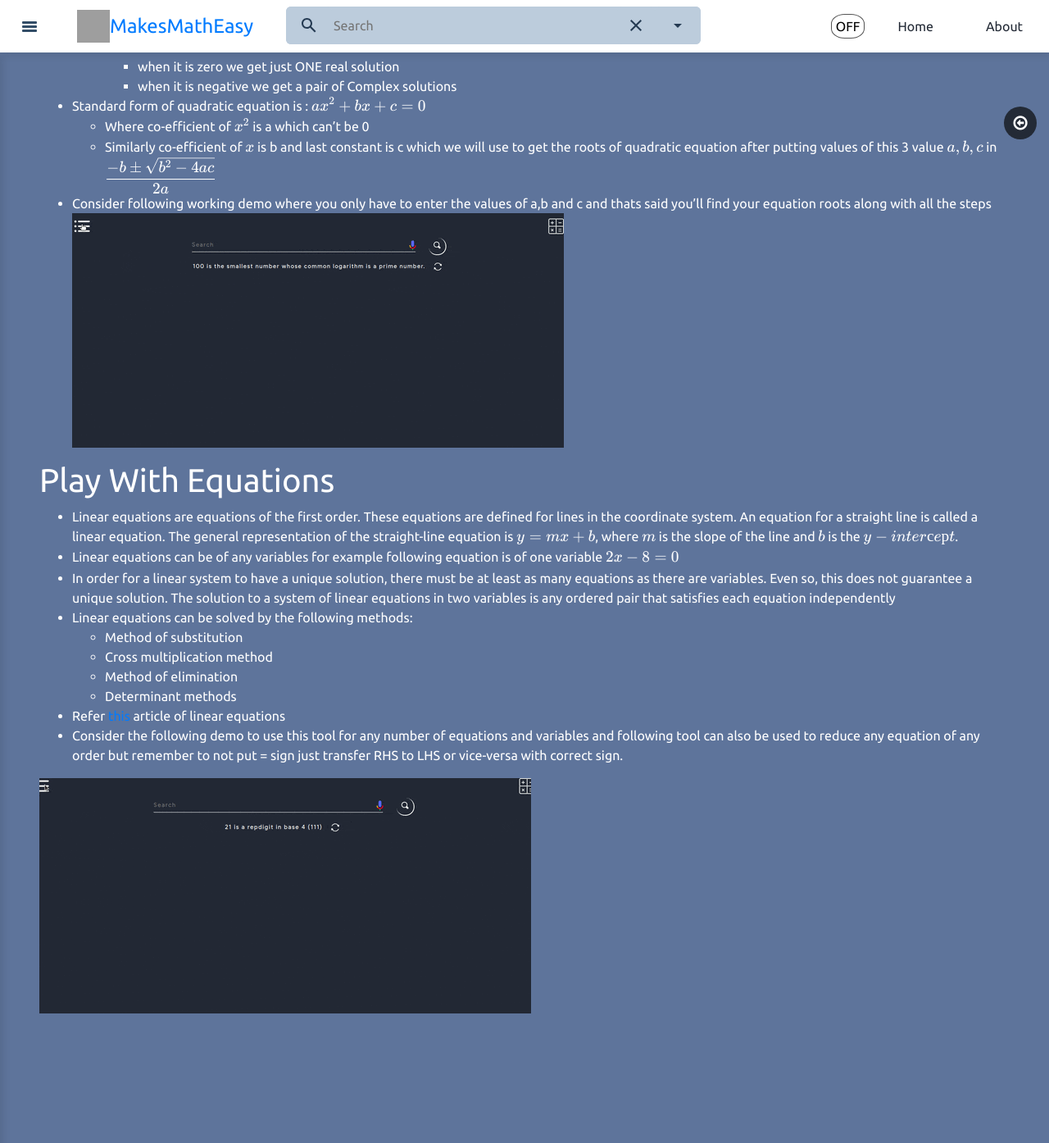
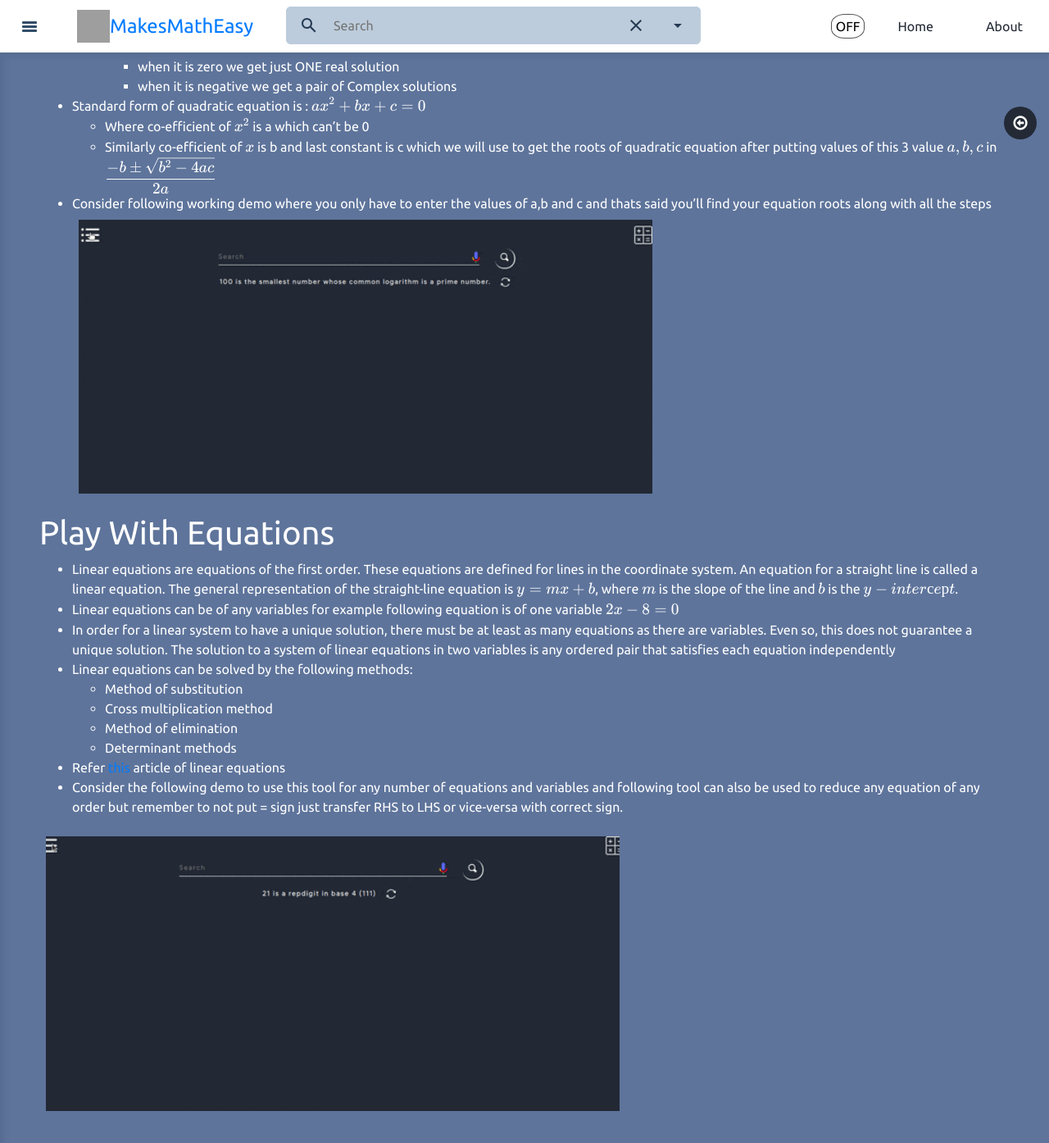
Before and after one commit to makesmatheasy/makesmatheasy-documentation, a Jekyll site: the page built from docs/equations.md, in a window 1280 px wide and 1400 px high, scrolled down 685 px. Shown: the top 1394 px of the window at 82% size. Built offline with Jekyll 4.4.1, drawn with Linux system fonts in a browser that asks for light colours; nearby versions of some CDN libraries; before the commit the page ends 1985 px from its top, so only the background shows below that; grey boxes are pictures that could not be loaded.

Commit message:
Equations made responsive

```diff
--- a/docs/equations.md
+++ b/docs/equations.md
@@ -25,7 +25,7 @@ $$ (α, β) = \dfrac{-b\pm\sqrt{b^2-4ac}}{2a} $$ where (α, β) are roots such t
   - Where co-efficient of $$ x^2 $$ is a which can't be 0
   - Similarly co-efficient of $$ x $$ is b and last constant is c which we will use to get the roots of quadratic equation after putting values of this 3 value $$ a,b,c $$ in $$ \dfrac{-b\pm\sqrt{b^2-4ac}}{2a} $$
 - Consider following working demo where you only have to enter the values of a,b and c and thats said you'll find your equation roots along with all the steps
-![Quadratic Equation](../public/gifs/Roots_of_equation.gif)
+![Quadratic Equation](../public/gifs/Roots_of_equation.gif){:#eqn-edit}
 
 
 # Play With Equations
@@ -40,4 +40,4 @@ $$ (α, β) = \dfrac{-b\pm\sqrt{b^2-4ac}}{2a} $$ where (α, β) are roots such t
 - Refer [this](https://byjus.com/maths/linear-equations/) article of linear equations
 - Consider the following demo to use this tool for any number of equations and variables and following tool can also be used to reduce any equation of any order but remember to not put = sign just transfer RHS to LHS or vice-versa with correct sign.
 
-![Linear Equations](../public/gifs/Solve+varibalies.gif)
+![Linear Equations](../public/gifs/Solve+varibalies.gif){:#eqn-edit}
--- a/public/css/style.css
+++ b/public/css/style.css
@@ -384,3 +384,8 @@ form.nav_search input::placeholder {
 		font-size: 0.4rem;
 	}
 }
+#eqn-edit{
+	width: 100%;
+	max-width: 700px;
+	margin: 0.5rem;
+}
```
